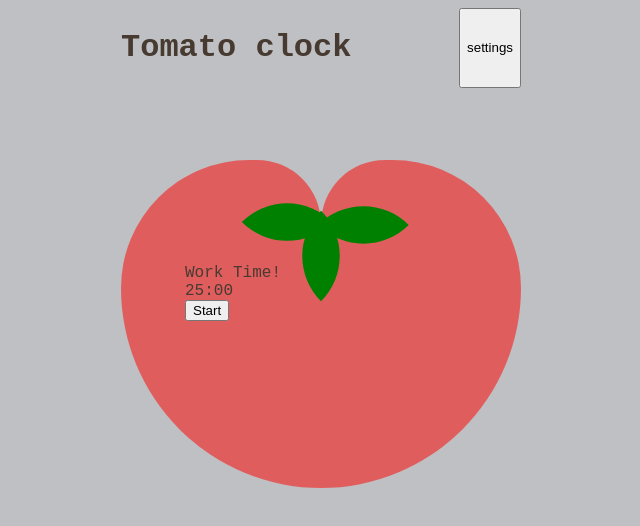
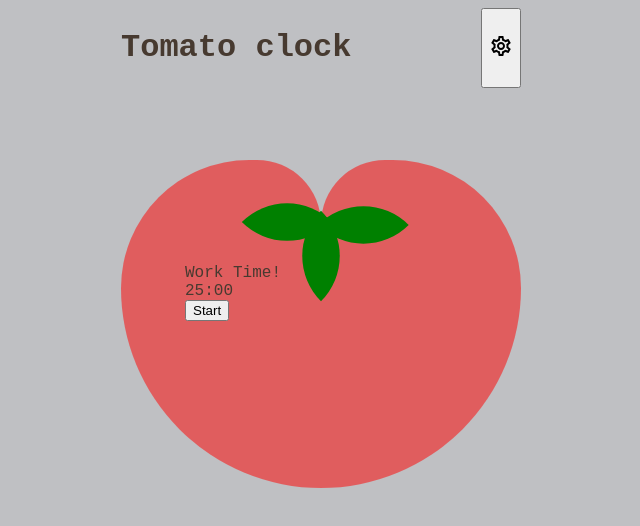
Before and after one commit to aaronfinsrud/tomato-timer, a React app: page / in a window 1280 px wide. Shown: the top 526 px of the page, without its empty margins (319-959 px from the left). Built offline with nearby package versions, Linux system fonts and the light colour scheme; no server answers.

Commit message:
add settings icon

```diff
--- a/client/src/App.jsx
+++ b/client/src/App.jsx
@@ -11,6 +11,14 @@ import enums from '../../enums';
 const DEFAULT_BREAK = Math.ceil(utils.minsToMs(2));
 const DEFAULT_SESSION = Math.ceil(utils.minsToMs(25));
 const DEFAULT_REWARD = enums.rewards[0].toLowerCase();
+function SETTINGS_ICON() {
+  return (
+    <svg xmlns="http://www.w3.org/2000/svg" height="24px" viewBox="0 0 24 24" width="24px" fill="#000000">
+      <path d="M0 0h24v24H0V0z" fill="none" />
+      <path d="M19.43 12.98c.04-.32.07-.64.07-.98 0-.34-.03-.66-.07-.98l2.11-1.65c.19-.15.24-.42.12-.64l-2-3.46c-.09-.16-.26-.25-.44-.25-.06 0-.12.01-.17.03l-2.49 1c-.52-.4-1.08-.73-1.69-.98l-.38-2.65C14.46 2.18 14.25 2 14 2h-4c-.25 0-.46.18-.49.42l-.38 2.65c-.61.25-1.17.59-1.69.98l-2.49-1c-.06-.02-.12-.03-.18-.03-.17 0-.34.09-.43.25l-2 3.46c-.13.22-.07.49.12.64l2.11 1.65c-.04.32-.07.65-.07.98 0 .33.03.66.07.98l-2.11 1.65c-.19.15-.24.42-.12.64l2 3.46c.09.16.26.25.44.25.06 0 .12-.01.17-.03l2.49-1c.52.4 1.08.73 1.69.98l.38 2.65c.03.24.24.42.49.42h4c.25 0 .46-.18.49-.42l.38-2.65c.61-.25 1.17-.59 1.69-.98l2.49 1c.06.02.12.03.18.03.17 0 .34-.09.43-.25l2-3.46c.12-.22.07-.49-.12-.64l-2.11-1.65zm-1.98-1.71c.04.31.05.52.05.73 0 .21-.02.43-.05.73l-.14 1.13.89.7 1.08.84-.7 1.21-1.27-.51-1.04-.42-.9.68c-.43.32-.84.56-1.25.73l-1.06.43-.16 1.13-.2 1.35h-1.4l-.19-1.35-.16-1.13-1.06-.43c-.43-.18-.83-.41-1.23-.71l-.91-.7-1.06.43-1.27.51-.7-1.21 1.08-.84.89-.7-.14-1.13c-.03-.31-.05-.54-.05-.74s.02-.43.05-.73l.14-1.13-.89-.7-1.08-.84.7-1.21 1.27.51 1.04.42.9-.68c.43-.32.84-.56 1.25-.73l1.06-.43.16-1.13.2-1.35h1.39l.19 1.35.16 1.13 1.06.43c.43.18.83.41 1.23.71l.91.7 1.06-.43 1.27-.51.7 1.21-1.07.85-.89.7.14 1.13zM12 8c-2.21 0-4 1.79-4 4s1.79 4 4 4 4-1.79 4-4-1.79-4-4-4zm0 6c-1.1 0-2-.9-2-2s.9-2 2-2 2 .9 2 2-.9 2-2 2z" />
+    </svg>
+  );
+}
 
 class App extends React.Component {
   constructor(props) {
@@ -165,7 +173,9 @@ class App extends React.Component {
       <div>
         <div id="nav-bar">
           <h1>Tomato clock</h1>
-          <button disabled={!isStopped} type="button" onClick={this.toggleSettingsModal}>settings</button>
+          <button disabled={!isStopped} type="button" onClick={this.toggleSettingsModal}>
+            {SETTINGS_ICON()}
+          </button>
         </div>
         <Timer
           sessionLength={sessionLength}
```
